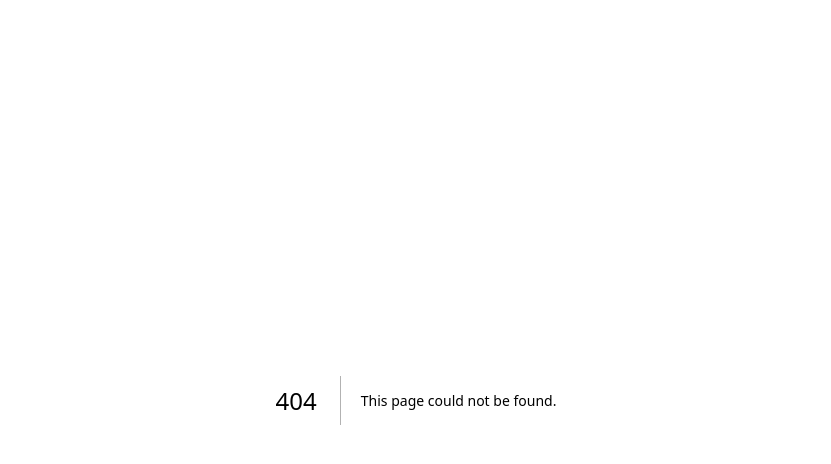
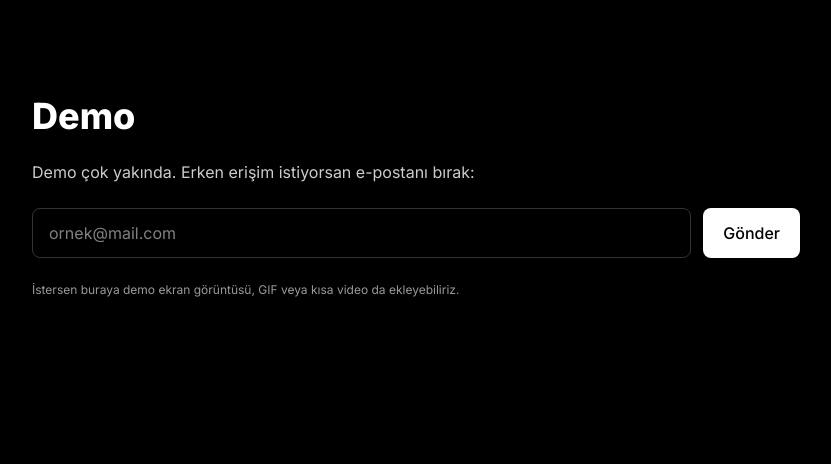
Before and after one commit to fenginn-cloud/kartvizitup, a Next.js app: page /demo in a window 1280 px wide. Before the commit this address had no page. Shown: the top 464 px of the page, without its empty margins (224-1055 px from the left). Built offline with nearby package versions, Linux system fonts and the light colour scheme.

Commit message:
Create DemoPage component with email subscription form

```diff
--- /dev/null
+++ b/src/app/demo/page.tsx
@@ -0,0 +1,34 @@
+export default function DemoPage() {
+  return (
+    <main className="min-h-screen bg-black text-white px-6 py-24">
+      <div className="mx-auto max-w-3xl space-y-6">
+        <h1 className="text-3xl md:text-4xl font-extrabold">Demo</h1>
+        <p className="opacity-80">
+          Demo çok yakında. Erken erişim istiyorsan e-postanı bırak:
+        </p>
+
+        <form
+          action="https://formspree.io/f/mayl-örnek" // kendi form servis adresinle değiştir
+          method="POST"
+          className="flex gap-3"
+        >
+          <input
+            type="email"
+            name="email"
+            required
+            placeholder="ornek@mail.com"
+            className="bg-transparent border border-white/20 rounded-lg px-4 py-3 w-full outline-none focus:border-white/50"
+          />
+          <button
+            type="submit"
+            className="rounded-lg px-5 py-3 bg-white text-black font-medium"
+          >
+            Gönder
+          </button>
+        </form>
+
+        <p className="text-xs opacity-60">İstersen buraya demo ekran görüntüsü, GIF veya kısa video da ekleyebiliriz.</p>
+      </div>
+    </main>
+  );
+}
```
